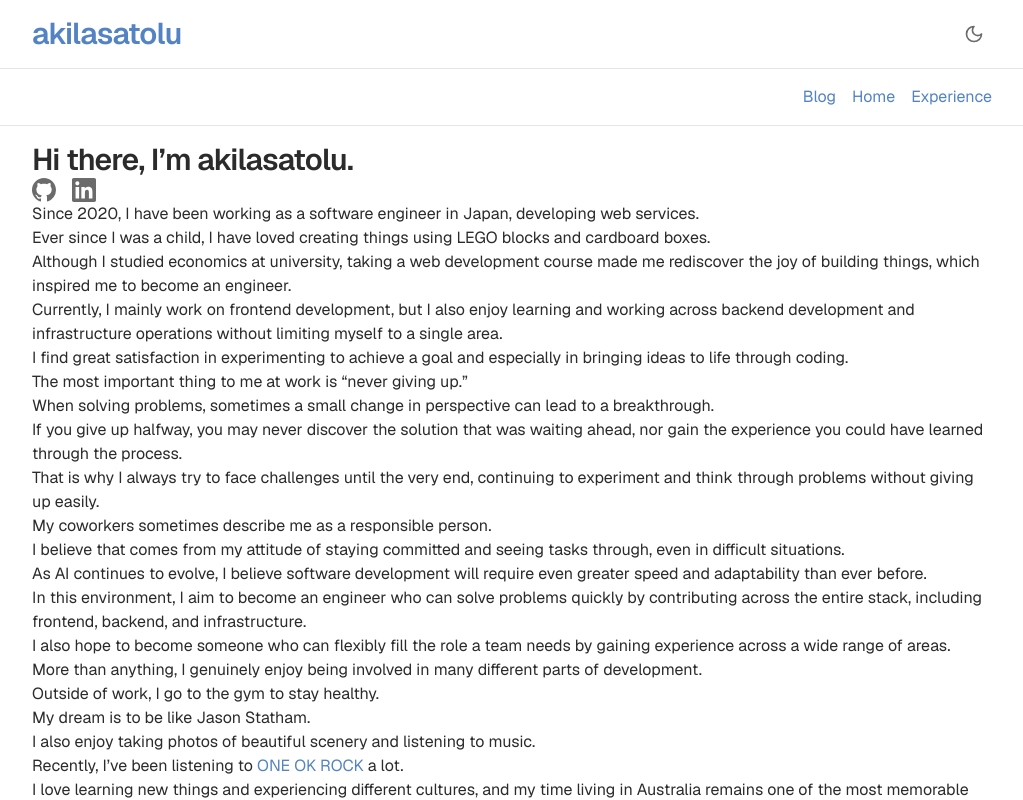
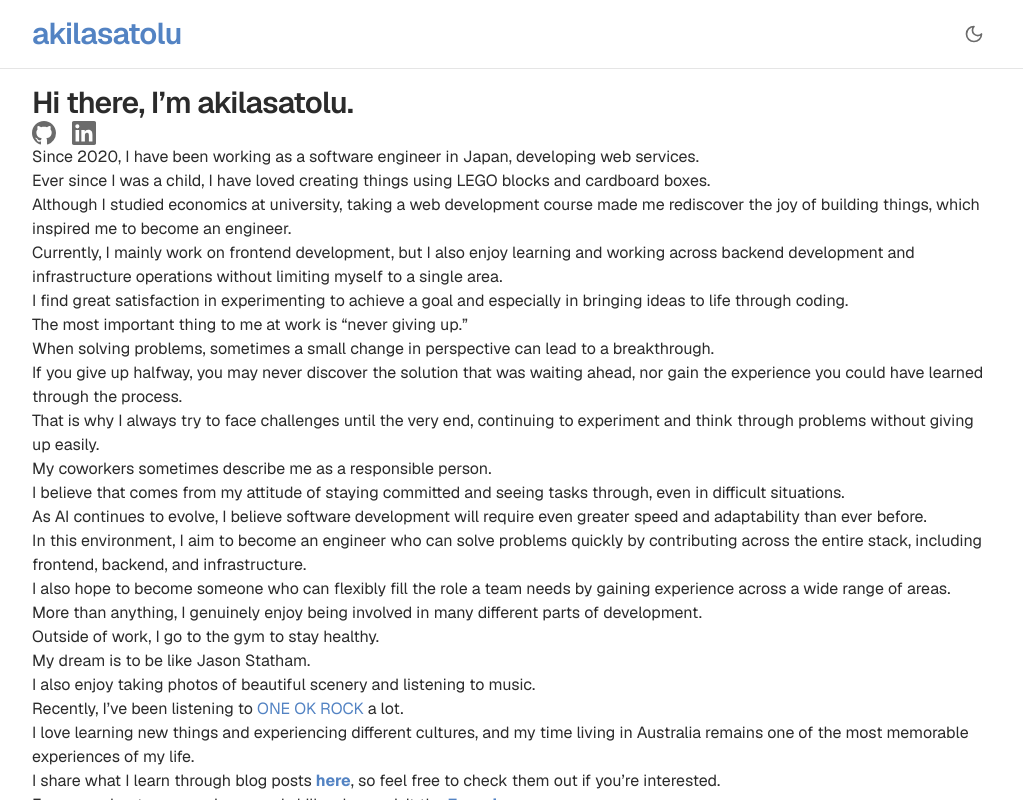
Before and after one commit to akilasatolu/akilasatolu-v5, a Next.js app: page / in a window 1280 px wide. Shown: the top 800 px of the page, without its empty margins (128-1151 px from the left). Built offline with nearby package versions, Linux system fonts and the light colour scheme.

Commit message:
[delete]Gnav

```diff
--- a/app/layout.tsx
+++ b/app/layout.tsx
@@ -2,7 +2,6 @@ import type { Metadata } from "next";
 import { Geist, Geist_Mono } from "next/font/google";
 import { ContentInner } from "@/components/templates/ContentInner";
 import { Footer } from "@/components/organisms/Footer";
-import { GlobalNav } from "@/components/organisms/GlobalNav";
 import { Header } from "@/components/organisms/Header";
 import { JotaiProvider } from "@/components/providers/JotaiProvider";
 import { ModalProvider } from "@/components/providers/ModalProvider";
@@ -60,7 +59,6 @@ export default function RootLayout({
                     <ThemeProvider>
                         <ModalProvider>
                             <Header />
-                            <GlobalNav />
                             <main className="flex min-h-0 flex-1 flex-col">
                                 <ContentInner styles="flex min-h-0 flex-1 flex-col">
                                     {children}
--- a/components/organisms/GlobalNav.tsx
+++ /dev/null
@@ -1,22 +0,0 @@
-import { ContentInner } from "@/components/templates/ContentInner";
-import Link from "next/link";
-
-export const GlobalNav = () => {
-    return (
-        <nav className="border-b border-[color:var(--border)]">
-            <ContentInner styles="flex justify-end">
-                <ul className="flex flex-row flex-wrap justify-start gap-x-4 gap-y-2">
-                    <li>
-                        <Link href="/blog/">Blog</Link>
-                    </li>
-                    <li>
-                        <Link href="/">Home</Link>
-                    </li>
-                    <li>
-                        <Link href="/experience">Experience</Link>
-                    </li>
-                </ul>
-            </ContentInner>
-        </nav>
-    );
-}
```
